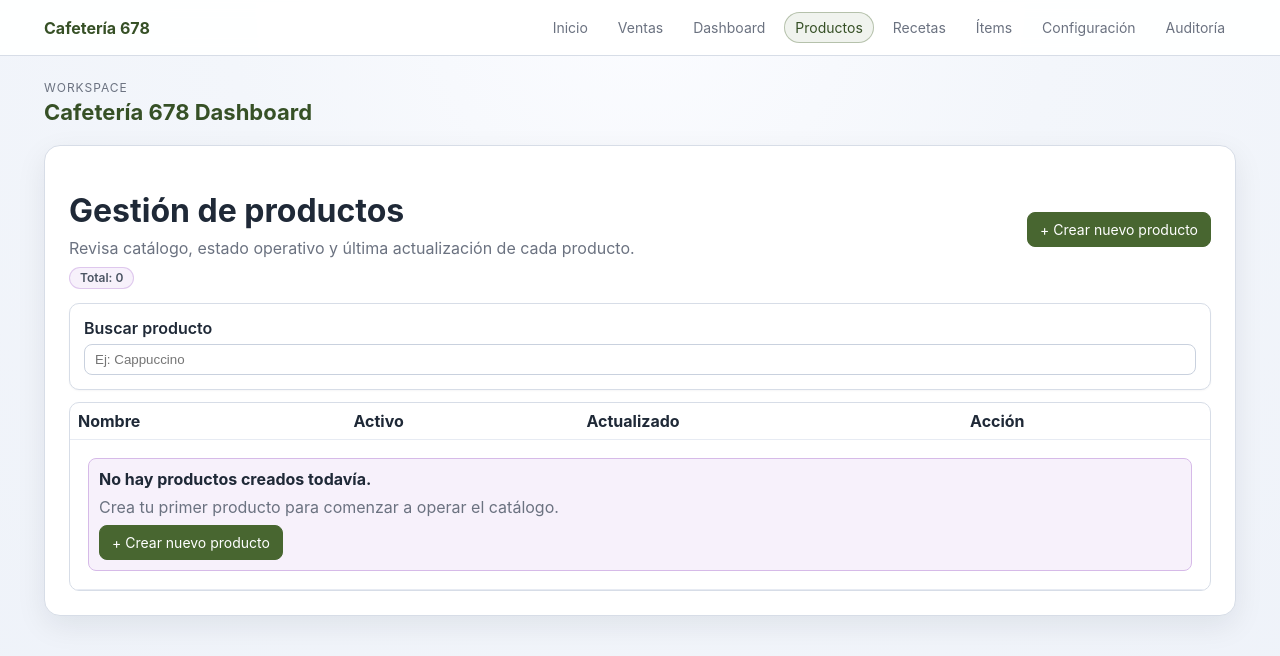
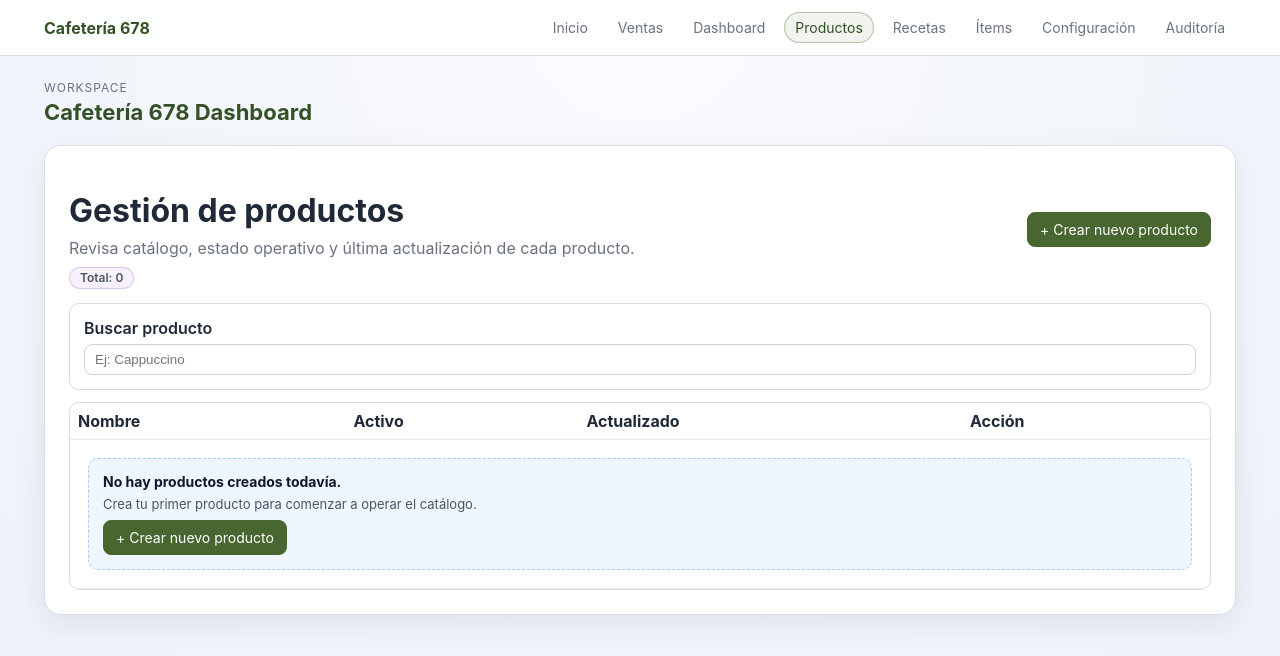
Before and after one commit to NicoChapiro/cafeteria-678-dashboard, a Next.js app: page /products in a window 1280 px wide. Shown: the top 656 px of the page. Built offline with nearby package versions, Linux system fonts and the light colour scheme.

Commit message:
Standardize empty and feedback states across dashboard UI

```diff
--- a/app/dashboard/page.tsx
+++ b/app/dashboard/page.tsx
@@ -4,6 +4,7 @@ import Link from 'next/link';
 import { useEffect, useMemo, useState } from 'react';
 
 import BackNav from '@/src/components/BackNav';
+import EmptyState from '@/src/components/feedback/EmptyState';
 import KpiCard from '@/src/components/KpiCard';
 import PageHeader from '@/src/components/PageHeader';
 import PageShell from '@/src/components/PageShell';
@@ -507,7 +508,7 @@ export default function DashboardPage() {
             {dashboard.rows.length === 0 ? (
               <tr>
                 <td colSpan={11} style={{ padding: 8 }}>
-                  No hay ventas para el rango seleccionado.
+                  <EmptyState compact title="No hay ventas para el rango seleccionado." description="Ajusta el rango de fechas o la sucursal para ver resultados." />
                 </td>
               </tr>
             ) : null}
--- a/app/globals.css
+++ b/app/globals.css
@@ -264,6 +264,51 @@ a:hover { color: var(--brand-orange); }
   padding: 10px;
 }
 
+.emptyState {
+  border: 1px dashed #d1d5db;
+  border-radius: 10px;
+  padding: 14px;
+  background: #f8fafc;
+  display: grid;
+  gap: 6px;
+}
+
+.emptyState--compact {
+  padding: 10px;
+}
+
+.emptyState--info {
+  border-color: rgba(147, 197, 253, 0.8);
+  background: #eff6ff;
+}
+
+.emptyState--warning {
+  border-color: rgba(251, 191, 36, 0.8);
+  background: #fffbeb;
+}
+
+.emptyState--error {
+  border-color: rgba(248, 113, 113, 0.8);
+  background: #fef2f2;
+}
+
+.emptyState__title {
+  margin: 0;
+  font-size: 14px;
+  font-weight: 700;
+  color: #111827;
+}
+
+.emptyState__description {
+  margin: 0;
+  color: #4b5563;
+  font-size: 13px;
+}
+
+.emptyState__action {
+  margin-top: 2px;
+}
+
 .badge {
   display: inline-flex;
   align-items: center;
--- a/app/products/page.tsx
+++ b/app/products/page.tsx
@@ -3,6 +3,7 @@
 import Link from 'next/link';
 import { useEffect, useState } from 'react';
 
+import EmptyState from '@/src/components/feedback/EmptyState';
 import type { Product } from '@/src/domain/types';
 import { listProducts } from '@/src/storage/local/store';
 
@@ -93,26 +94,22 @@ export default function ProductsPage() {
           {filteredProducts.length === 0 ? (
             <tr>
               <td colSpan={4} style={{ padding: 18 }}>
-                <div className="calloutInfo">
-                  {products.length === 0 ? (
-                    <>
-                      <strong>No hay productos creados todavía.</strong>
-                      <p className="muted" style={{ marginTop: 8 }}>
-                        Crea tu primer producto para comenzar a operar el catálogo.
-                      </p>
-                      <Link href="/products/new" className="btn" style={{ display: 'inline-block', marginTop: 8 }}>
+                <EmptyState
+                  tone="info"
+                  title={products.length === 0 ? 'No hay productos creados todavía.' : 'Sin resultados para la búsqueda actual.'}
+                  description={
+                    products.length === 0
+                      ? 'Crea tu primer producto para comenzar a operar el catálogo.'
+                      : 'Ajusta el nombre buscado para ver otros productos.'
+                  }
+                  action={
+                    products.length === 0 ? (
+                      <Link href="/products/new" className="btn" style={{ display: 'inline-block' }}>
                         + Crear nuevo producto
                       </Link>
-                    </>
-                  ) : (
-                    <>
-                      <strong>Sin resultados para la búsqueda actual.</strong>
-                      <p className="muted" style={{ marginTop: 8 }}>
-                        Ajusta el nombre buscado para ver otros productos.
-                      </p>
-                    </>
-                  )}
-                </div>
+                    ) : undefined
+                  }
+                />
               </td>
             </tr>
           ) : null}
--- a/src/components/dashboard/DrawerBreakdown.tsx
+++ b/src/components/dashboard/DrawerBreakdown.tsx
@@ -1,5 +1,6 @@
 import { formatClp } from '@/src/view-models/productCostingDashboard';
 import type { ProductWithCosting } from '@/src/view-models/productCostingDashboard';
+import EmptyState from '@/src/components/feedback/EmptyState';
 
 export function DrawerBreakdown({ selected }: { selected: ProductWithCosting }) {
   const hasLines = selected.costing.breakdown.length > 0;
@@ -12,7 +13,7 @@ export function DrawerBreakdown({ selected }: { selected: ProductWithCosting })
       </div>
 
       {!hasLines ? (
-        <div className="alert" style={{ marginTop: 6 }}>No hay líneas de desglose para este producto en la fecha seleccionada.</div>
+        <EmptyState compact tone="warning" title="No hay líneas de desglose para este producto en la fecha seleccionada." />
       ) : (
         <div className="tableWrap">
           <table className="table">
--- a/src/components/dashboard/KanbanColumn.tsx
+++ b/src/components/dashboard/KanbanColumn.tsx
@@ -1,4 +1,5 @@
 import type { ProductWithCosting } from '@/src/view-models/productCostingDashboard';
+import EmptyState from '@/src/components/feedback/EmptyState';
 import { ProductCard } from './ProductCard';
 
 type KanbanTone = 'healthy' | 'warn' | 'critical';
@@ -19,9 +20,7 @@ export function KanbanColumn({ title, tone, items, selectedProductId, onOpen }:
       </header>
 
       {items.length === 0 ? (
-        <div className="kanbanColumn__empty">
-          <p className="muted" style={{ margin: 0 }}>{getEmptyMessage(title)}</p>
-        </div>
+        <EmptyState compact title={getEmptyMessage(title)} />
       ) : (
         <div className="kanbanColumn__items">
           {items.map((entry) => <ProductCard key={entry.product.id} entry={entry} selected={selectedProductId === entry.product.id} onOpen={() => onOpen(entry.product.id)} />)}
--- /dev/null
+++ b/src/components/feedback/EmptyState.tsx
@@ -0,0 +1,27 @@
+import { ReactNode } from 'react';
+
+type EmptyStateTone = 'neutral' | 'info' | 'warning' | 'error';
+
+type EmptyStateProps = {
+  title: string;
+  description?: string;
+  tone?: EmptyStateTone;
+  compact?: boolean;
+  action?: ReactNode;
+};
+
+export default function EmptyState({
+  title,
+  description,
+  tone = 'neutral',
+  compact = false,
+  action,
+}: EmptyStateProps) {
+  return (
+    <section className={`emptyState emptyState--${tone} ${compact ? 'emptyState--compact' : ''}`.trim()}>
+      <p className="emptyState__title">{title}</p>
+      {description ? <p className="emptyState__description">{description}</p> : null}
+      {action ? <div className="emptyState__action">{action}</div> : null}
+    </section>
+  );
+}
```
Also changed, not shown: app/items/page.tsx (+15 -18 lines), app/recipes/page.tsx (+15 -18 lines), app/sales/page.tsx (+9 -16 lines), src/components/SalesImportFudo.tsx (+8 -16 lines), src/components/feedback/InlineAlert.tsx (+5 -2 lines), src/components/feedback/Toast.tsx (+30 -4 lines).
